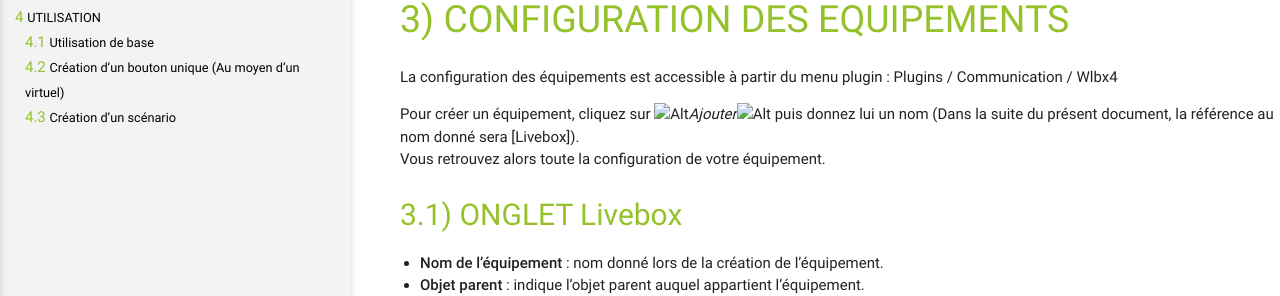
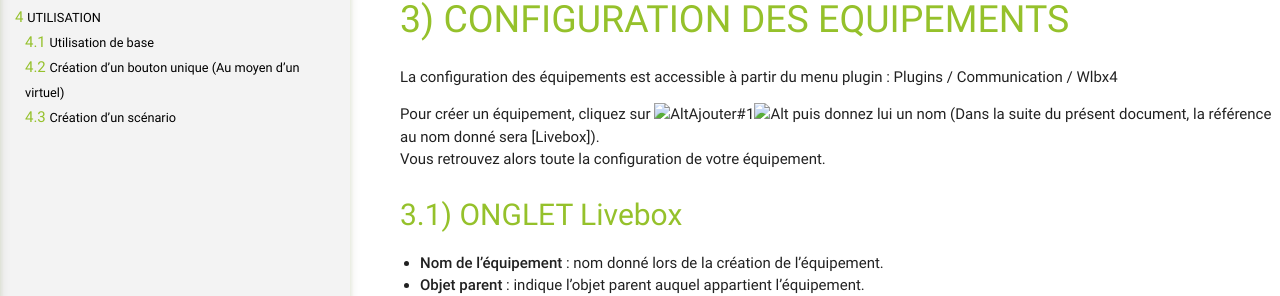
Before and after one commit to pebteam/jeedom-wlbx4, a Jekyll site: the page built from docs/fr_FR/index.md, in a window 1280 px wide and 900 px high. Shown: the part 337-633 px from the top of the window. Built offline with Jekyll 4.4.1, drawn with Linux system fonts in a browser that asks for light colours; our own code applies the rules of GitHub Pages for plain Markdown files.

Commit message:
Update index.md

```diff
--- a/docs/fr_FR/index.md
+++ b/docs/fr_FR/index.md
@@ -11,7 +11,7 @@ CONFIGURATION DES EQUIPEMENTS
 La configuration des équipements est accessible à partir du menu plugin :
 Plugins / Communication / Wlbx4
 
-Pour créer un équipement, cliquez sur  ![Alt](/BLs.png)*Ajouter*![Alt](/BRs.png)  puis donnez lui un nom (Dans la suite du présent document, la référence au nom donné sera [Livebox]).
+Pour créer un équipement, cliquez sur  ![Alt](/BLs.png)Ajouter#1![Alt](/BRs.png)  puis donnez lui un nom (Dans la suite du présent document, la référence au nom donné sera [Livebox]).
 Vous retrouvez alors toute la configuration de votre équipement.
 
 ONGLET Livebox
```
